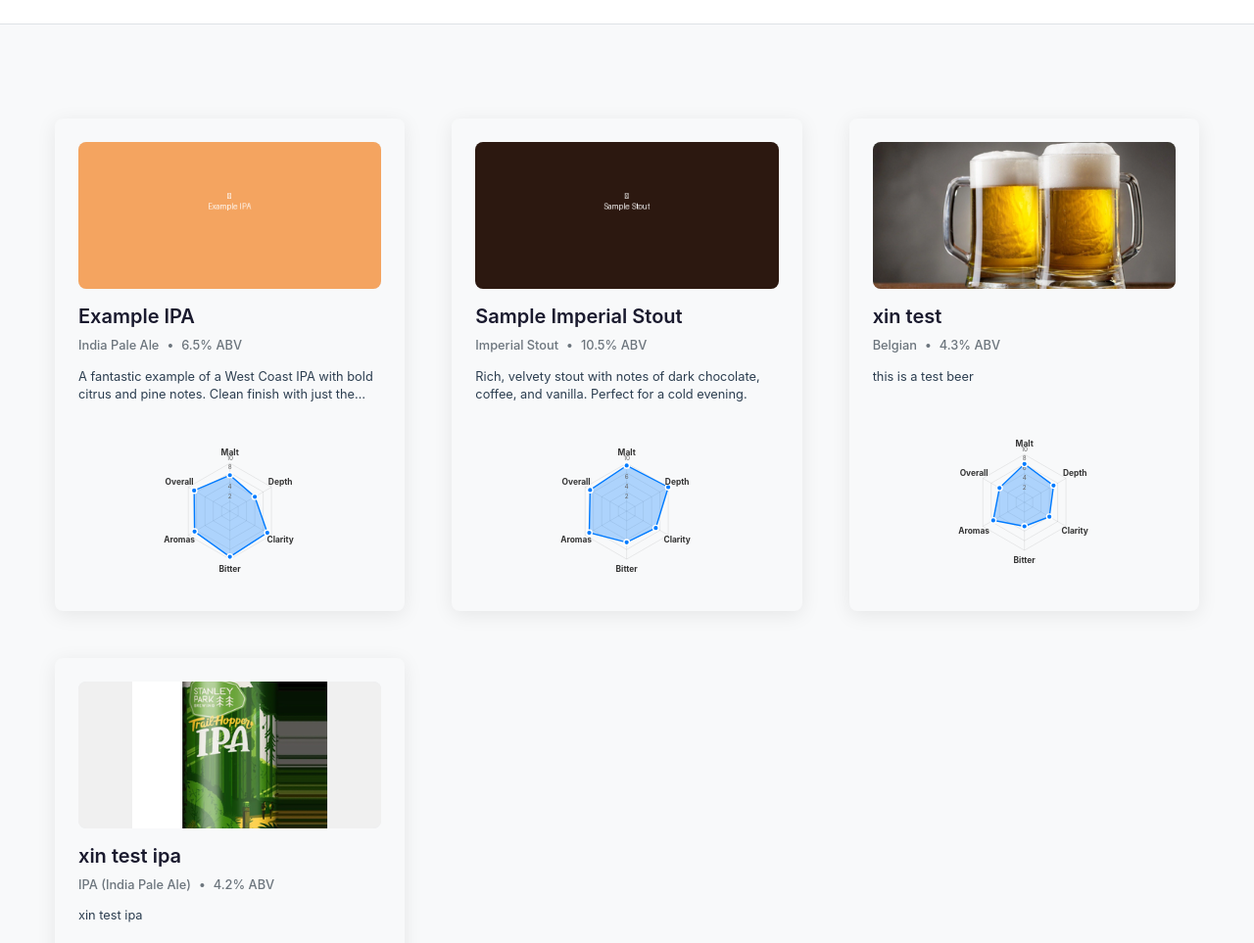
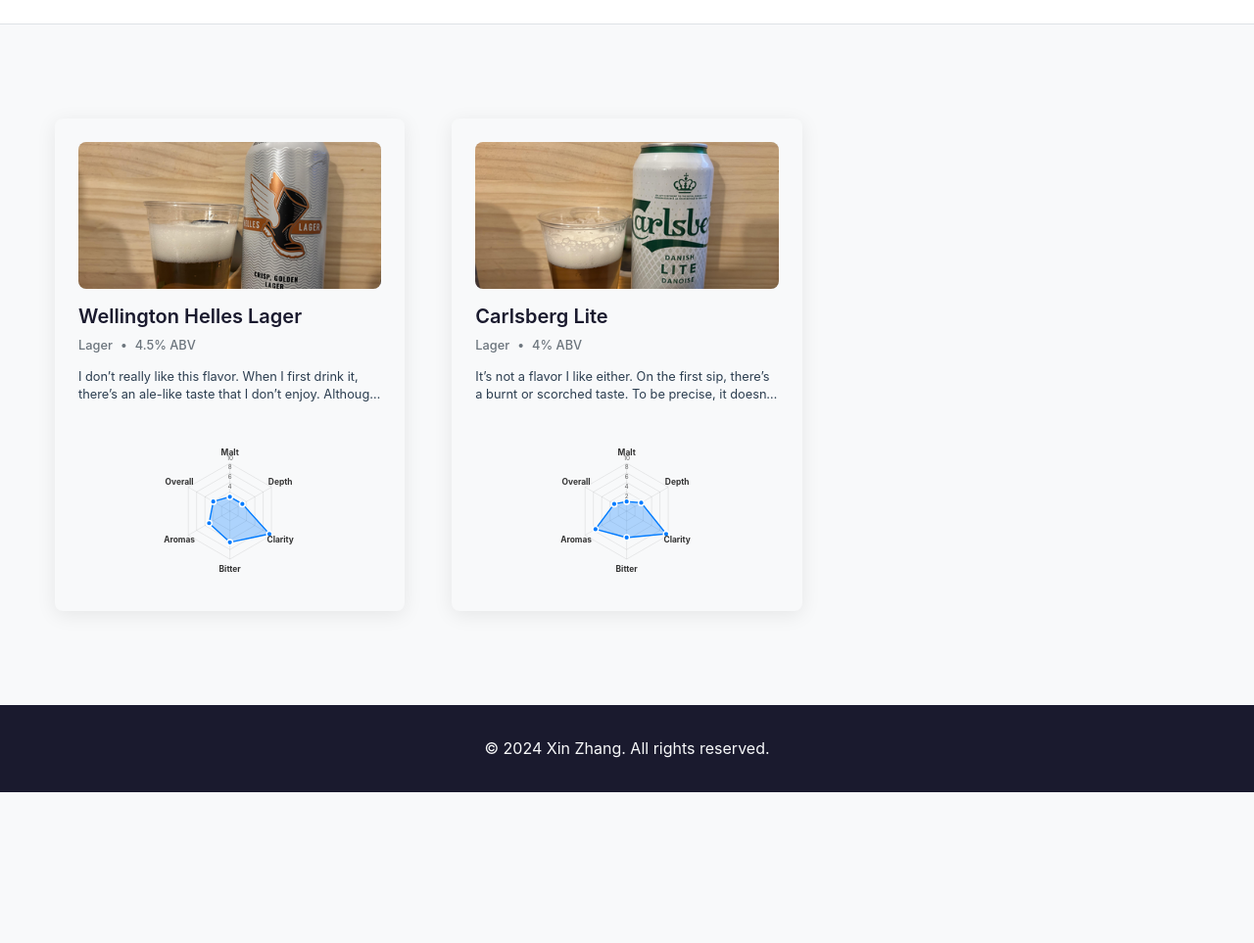
Before and after one commit to XINZHANG-ops/personal_page, a website: page pages/beer.html in a window 1280 px wide. Shown: the part 460-1423 px from the top of the page at 98% size. After the commit the page ends 1269 px from the top, so only its background shows below. Drawn offline with Linux system fonts and the light colour scheme.

Commit message:
new data

```diff
--- a/css/main.css
+++ b/css/main.css
@@ -1738,6 +1738,29 @@
   -webkit-box-orient: vertical;
   overflow: hidden;
   text-overflow: ellipsis;
+  cursor: pointer;
+  transition: all 0.3s ease;
+  position: relative;
+}
+
+.beer-card__notes:hover {
+  color: var(--color-accent);
+}
+
+.beer-card__notes--expanded {
+  display: block;
+  -webkit-line-clamp: unset;
+  max-height: none;
+}
+
+.beer-card__notes-toggle {
+  display: inline;
+  color: var(--color-accent);
+  font-weight: 600;
+  margin-left: var(--space-xxs);
+  font-size: var(--font-size-xs);
+  cursor: pointer;
+  user-select: none;
 }
 
 .beer-card__chart-container {
--- a/js/beer.js
+++ b/js/beer.js
@@ -8,71 +8,37 @@
     // Then rebuild with: npm run build-beer
     const beers = [
     {
-        "id": "example-ipa",
-        "name": "Example IPA",
-        "style": "India Pale Ale",
-        "abv": 6.5,
-        "date": "2024-01-15",
-        "imageUrl": "../assets/images/beers/example-ipa.png",
-        "notes": "A fantastic example of a West Coast IPA with bold citrus and pine notes. Clean finish with just the right amount of bitterness.",
+        "id": "wellington-helles-lager",
+        "name": "Wellington Helles Lager",
+        "style": "Lager",
+        "abv": 4.5,
+        "date": "2026-01-07",
+        "imageUrl": "../assets/images/beers/wellington-helles-lager.png",
+        "notes": "I don’t really like this flavor. When I first drink it, there’s an ale-like taste that I don’t enjoy. Although a malty aroma comes through after a while, it isn’t very strong.",
         "scores": {
-            "maltiness": 7.5,
-            "colorDepth": 6,
-            "clarity": 9,
-            "bitterness": 9.5,
-            "otherAromas": 8.5,
-            "overall": 8.6
+            "maltiness": 3,
+            "colorDepth": 3,
+            "clarity": 9.5,
+            "bitterness": 6.5,
+            "otherAromas": 5,
+            "overall": 4
         }
     },
     {
-        "id": "sample-stout",
-        "name": "Sample Imperial Stout",
-        "style": "Imperial Stout",
-        "abv": 10.5,
-        "date": "2024-01-10",
-        "imageUrl": "../assets/images/beers/sample-stout.png",
-        "notes": "Rich, velvety stout with notes of dark chocolate, coffee, and vanilla. Perfect for a cold evening.",
+        "id": "carlsberg-lite",
+        "name": "Carlsberg Lite",
+        "style": "Lager",
+        "abv": 4,
+        "date": "2026-01-07",
+        "imageUrl": "../assets/images/beers/carlsberg-lite.png",
+        "notes": "It’s not a flavor I like either. On the first sip, there’s a burnt or scorched taste. To be precise, it doesn’t really feel like a lager, and there’s almost no malt flavor at all.",
         "scores": {
-            "maltiness": 9.5,
-            "colorDepth": 10,
-            "clarity": 7,
-            "bitterness": 6.5,
-            "otherAromas": 9,
-            "overall": 8.8
-        }
-    },
-    {
-        "id": "xin-test",
-        "name": "xin test",
-        "style": "Belgian",
-        "abv": 4.3,
-        "date": "2026-01-07",
-        "imageUrl": "../assets/images/beers/xin-test.png",
-        "notes": "this is a test beer",
-        "scores": {
-            "maltiness": 8,
-            "colorDepth": 7,
-            "clarity": 6,
-            "bitterness": 5,
+            "maltiness": 2,
+            "colorDepth": 3.5,
+            "clarity": 9.5,
+            "bitterness": 5.5,
             "otherAromas": 7.5,
-            "overall": 6
-        }
-    },
-    {
-        "id": "xin-test-ipa",
-        "name": "xin test ipa",
-        "style": "IPA (India Pale Ale)",
-        "abv": 4.2,
-        "date": "2026-01-07",
-        "imageUrl": "../assets/images/beers/xin-test-ipa.png",
-        "notes": "xin test ipa",
-        "scores": {
-            "maltiness": 9,
-            "colorDepth": 3.5,
-            "clarity": 8.5,
-            "bitterness": 3.5,
-            "otherAromas": 5,
-            "overall": 8
+            "overall": 3
         }
     }
 ];
@@ -179,6 +145,13 @@
         const notes = document.createElement('p');
         notes.className = 'beer-card__notes';
         notes.textContent = beer.notes;
+        notes.setAttribute('title', 'Click to expand/collapse');
+
+        // Add click handler for expand/collapse
+        notes.addEventListener('click', function(e) {
+            e.stopPropagation();
+            this.classList.toggle('beer-card__notes--expanded');
+        });
 
         info.appendChild(name);
         info.appendChild(meta);
```
Also changed, not shown: scripts/build-beer.cjs (+7 -0 lines), assets/images/beers/carlsberg-lite.png (added), assets/images/beers/wellington-helles-lager.png (added), 1 other file.
